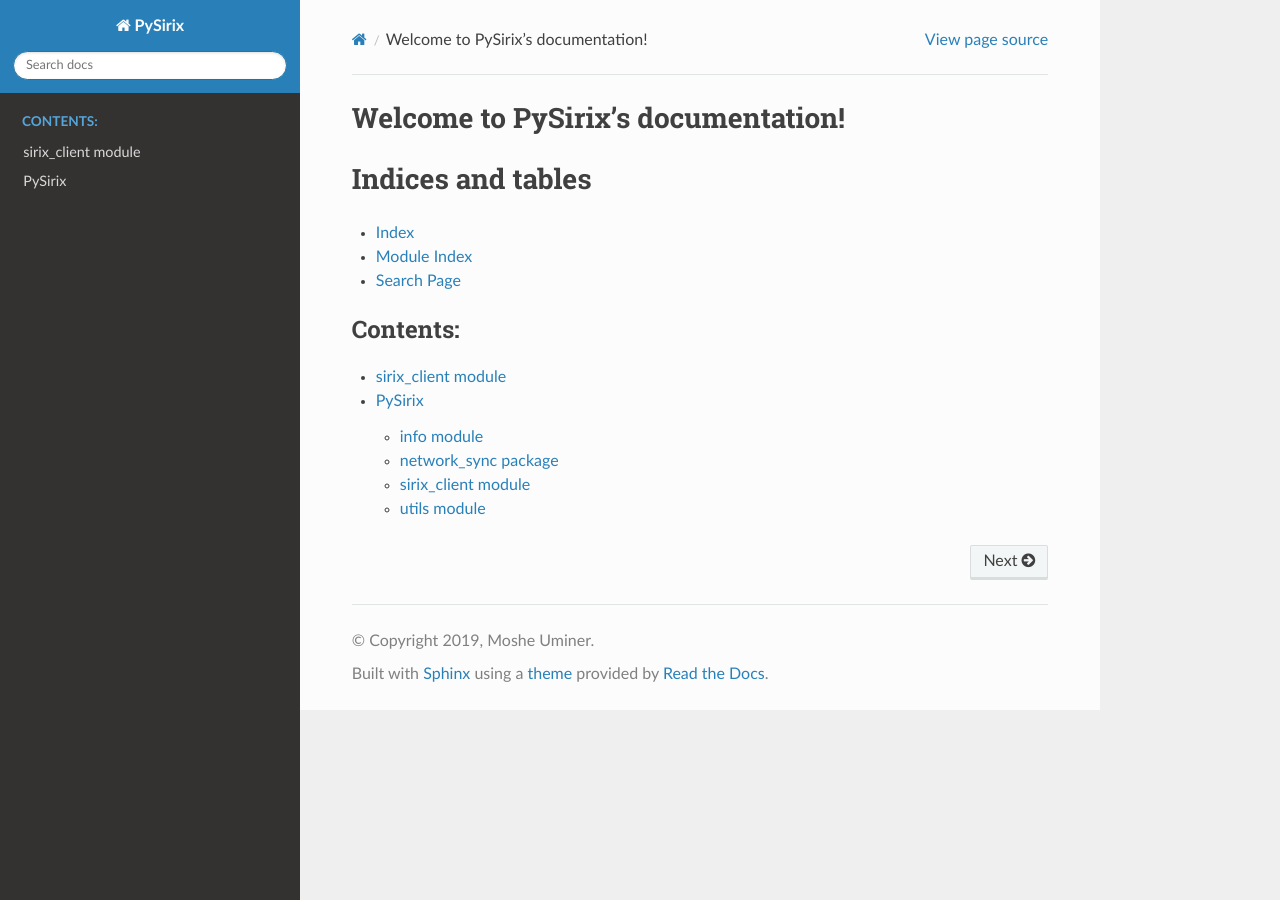
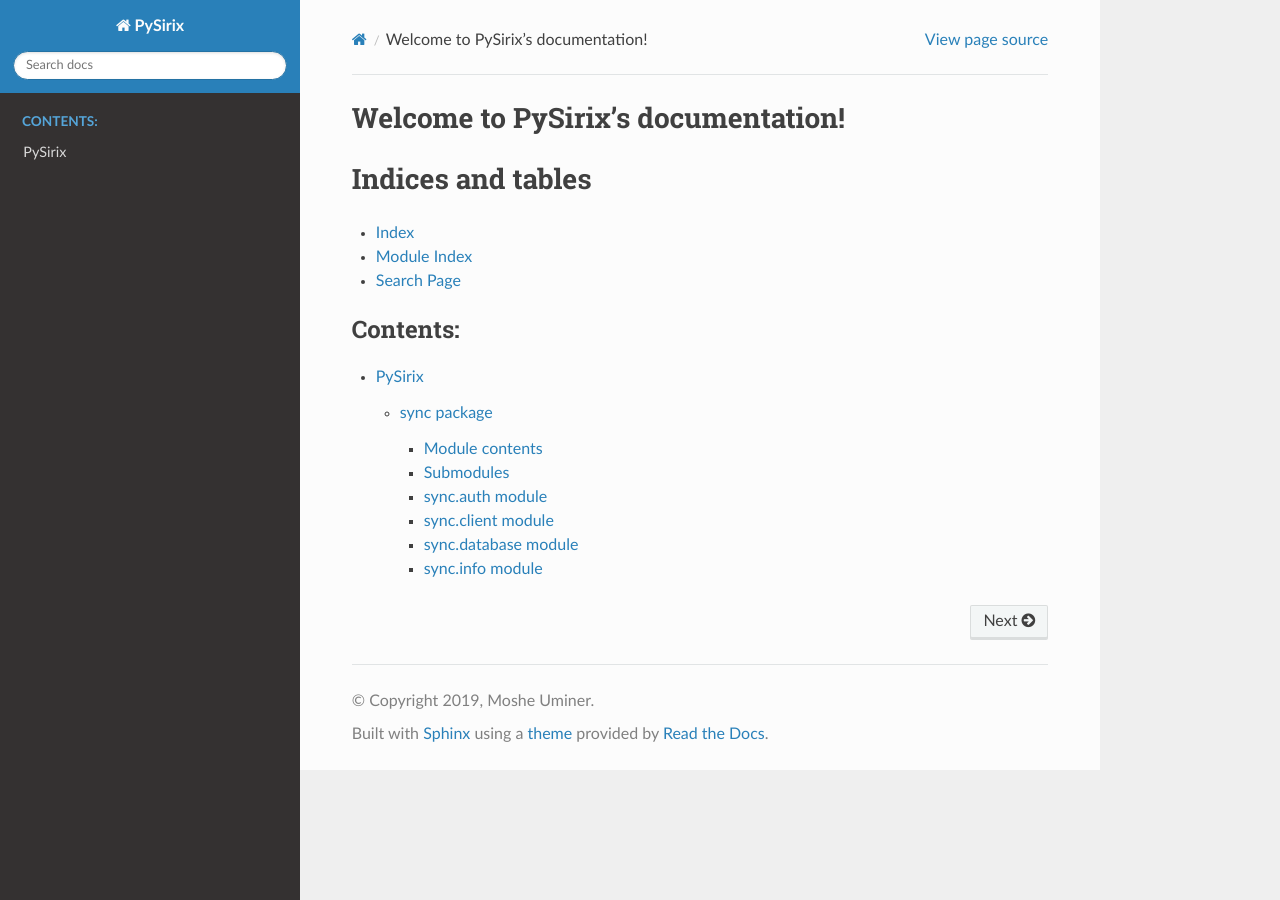
Before and after one commit to sirixdb/sirix-python-client, a Sphinx documentation site: the page built from docs/source/index.rst, in a window 1280 px wide. Built offline with Sphinx 7.4.7 and the Read the Docs theme 2.0.0, drawn with Linux system fonts in a browser that asks for light colours.

Commit message:
finish restructuring, docs

```diff
--- a/docs/source/index.rst
+++ b/docs/source/index.rst
@@ -11,9 +11,7 @@
 
 
 .. toctree::
-   :maxdepth: 2
+   :maxdepth: 3
    :caption: Contents:
 
-   sirix_client
-
    modules
--- a/docs/source/modules.rst
+++ b/docs/source/modules.rst
@@ -4,7 +4,4 @@
 .. toctree::
    :maxdepth: 4
 
-   info
-   network_sync
-   sirix_client
-   utils
+   sync
--- a/docs/source/sirix_client.rst
+++ /dev/null
@@ -1,7 +0,0 @@
-sirix\_client module
-====================
-
-.. automodule:: sirix_client
-   :members:
-   :undoc-members:
-   :show-inheritance:
--- a/src/sync/__init__.py
+++ b/src/sync/__init__.py
@@ -0,0 +1,4 @@
+from .client import Sirix
+from .database import Database
+
+__all__ = ["Sirix", "Database"]
```
Also changed, not shown: README.md (+0 -11 lines), docs/source/info.rst (deleted, +0 -7 lines), docs/source/network_sync.rst (deleted, +0 -30 lines), docs/source/sync.rst (added, +42 -0 lines), docs/source/utils.rst (deleted, +0 -7 lines), 3 other files.
